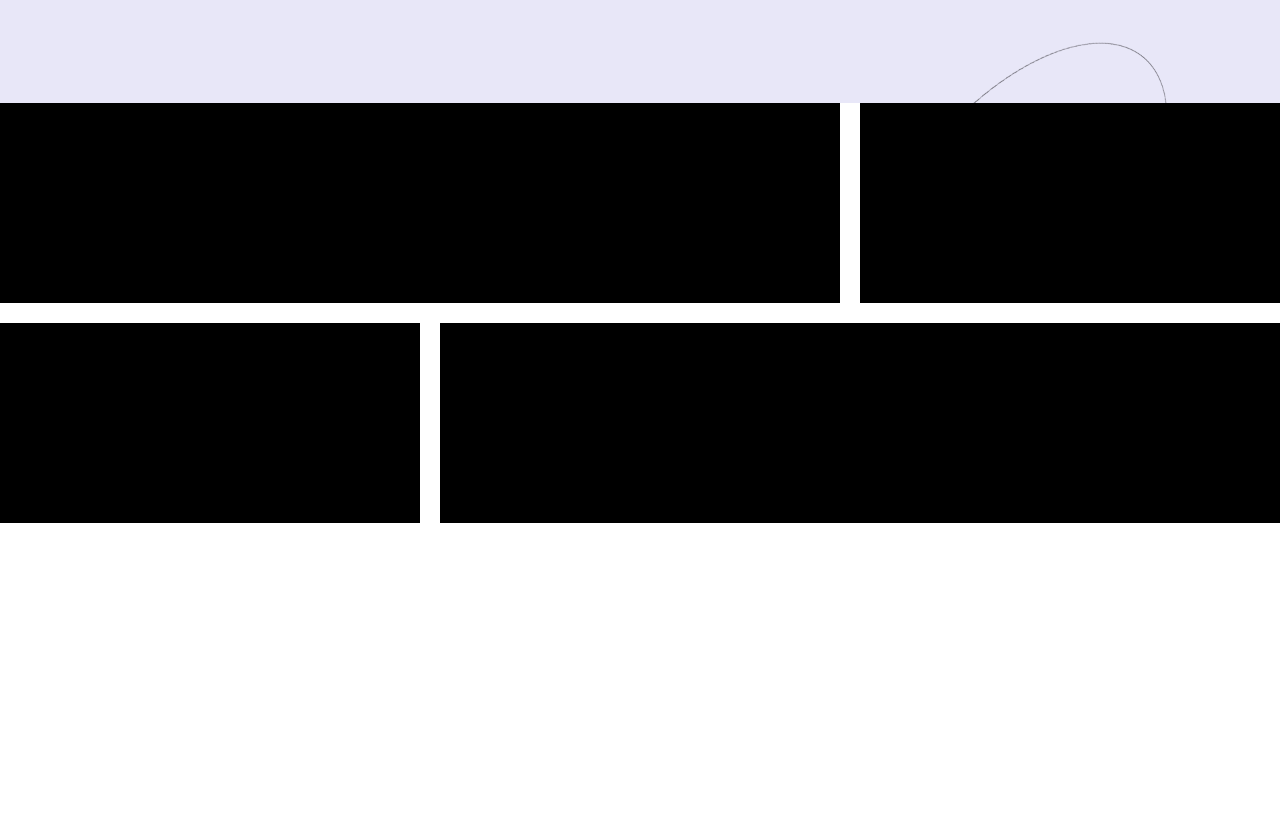
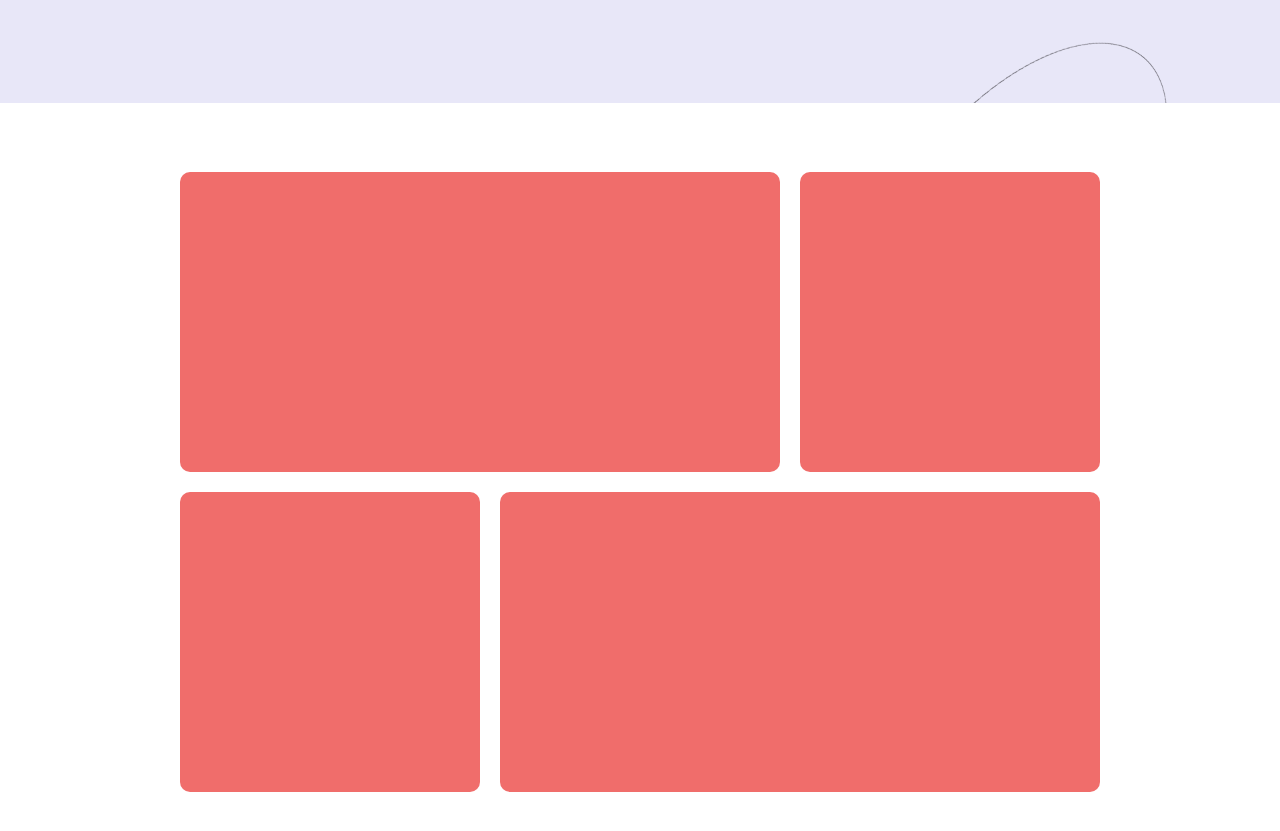
Before and after one commit to IvanchikIvan/FriendShip-History-site, a React (Create React App) app: page / in a window 1280 px wide. Shown: the part 2177-3008 px from the top of the page. Before the commit the page ends 2700 px from the top, so only its background shows below. Built offline with nearby package versions, Linux system fonts and the light colour scheme; a web font is replaced by a local one.

Commit message:
Classes have been rewritten in accordance with the BEM

```diff
--- a/src/components/Body/StatsBox/StatsBox.css
+++ b/src/components/Body/StatsBox/StatsBox.css
@@ -1,27 +1,41 @@
-.stats-block {
-  /* Допустим, что вы хотите, чтобы StatsBox занимал 100% ширины */
+.stats-box {
   width: 100%;
+  padding: calc(10px + 50 * (100vw / 1080));
 }
 
-.stats-container {
+.stats-box__container {
   display: flex;
   flex-direction: column;
   gap: 20px;
+  align-items: center;
 }
 
-.stats-row:first-child {
+.stats-box__row {
+    width: max-content;
+}
+
+.stats-box__row:first-child {
   display: grid;
   grid-template-columns: 2fr 1fr;
   gap: 20px;
 }
 
-.stats-row:last-child {
-    display: grid;
-    grid-template-columns: 1fr 2fr;
-    gap: 20px;
+.stats-box__row:last-child {
+  display: grid;
+  grid-template-columns: 1fr 2fr;
+  gap: 20px;
 }
 
-.stats-row__item{
-    height: 200px;
-    background-color: black;
+.stats-box__item {
+  height: 300px;
+  display: flex;
+  flex-direction: column;
+  align-items: center;
+  justify-content: center;
+  background-color: #F06D6B;
+  border-radius: 10px;
 }
+
+.stats-box__row:first-child .stats-box__item:last-child, .stats-box__row:last-child .stats-box__item:first-child{
+    aspect-ratio: 1;
+}
--- a/src/components/Body/StatsBox/StatsBox.js
+++ b/src/components/Body/StatsBox/StatsBox.js
@@ -3,15 +3,21 @@ import "./StatsBox.css";
 
 const StatsBox = () => {
   return (
-    <div className="stats-block">
-      <div className="stats-container">
-        <div className="stats-row">
-          <div className="stats-row__item"></div>
-          <div className="stats-row__item"></div>
+    <div className="stats-box">
+      <div className="stats-box__container">
+        <div className="stats-box__row">
+          <div className="stats-box__item">
+            <p className="stats-box__item-title"></p>
+            <p className="stats-box__item-content"></p>
+          </div>
+          <div className="stats-box__item"></div>
         </div>
-        <div className="stats-row">
-          <div className="stats-row__item"></div>
-          <div className="stats-row__item"></div>
+        <div className="stats-box__row">
+          <div className="stats-box__item"></div>
+          <div className="stats-box__item">
+            <p className="stats-box__item-title"></p>
+            <p className="stats-box__item-content"></p>
+          </div>
         </div>
       </div>
     </div>
```
